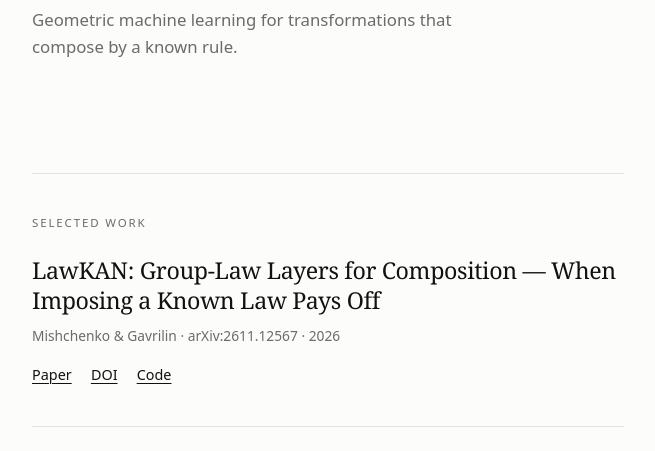
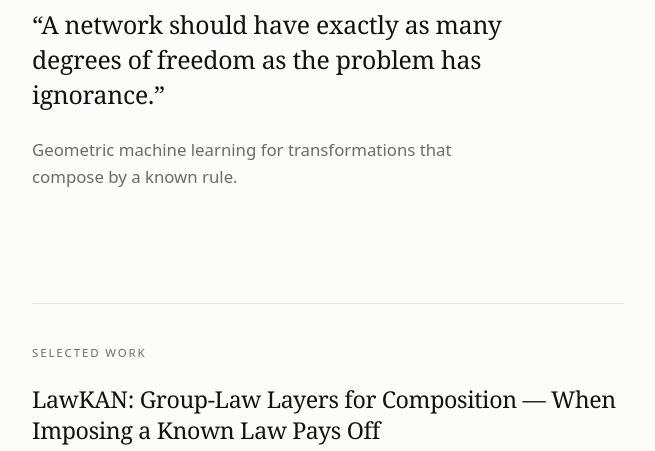
Before and after one commit to occamolab/occamolab.github.io, a plain HTML site: page index.html in a window 1280 px wide. Shown: the part 316-767 px from the top of the page, without its empty margins (312-967 px from the left). Drawn offline with Linux system fonts and the light colour scheme.

Commit message:
Add the OccamoLab research slogan

```diff
--- a/index.html
+++ b/index.html
@@ -29,6 +29,7 @@
         "url": "https://occamolab.org/",
         "logo": "https://occamolab.org/logo.png",
         "description": "Independent research in geometric machine learning, group-structured models, robot calibration, and inertial navigation.",
+        "slogan": "A network should have exactly as many degrees of freedom as the problem has ignorance.",
         "sameAs": ["https://github.com/occamolab"],
         "founder": [
           {"@type": "Person", "name": "Anna Mishchenko"},
@@ -71,6 +72,7 @@
     <section class="hero">
       <p class="kicker">Independent research</p>
       <h1>Structure first.</h1>
+      <p class="manifesto">“A network should have exactly as many degrees of freedom as the problem has ignorance.”</p>
       <p class="sub">Geometric machine learning for transformations that compose by a known rule.</p>
     </section>
 
--- a/style.css
+++ b/style.css
@@ -89,6 +89,16 @@ h1 {
   line-height: 1;
   letter-spacing: -.045em;
 }
+.manifesto {
+  max-width: 34rem;
+  margin: 0 0 1.6rem;
+  font-family: var(--serif);
+  font-size: clamp(1.2rem, 2.6vw, 1.55rem);
+  font-weight: 400;
+  line-height: 1.4;
+  letter-spacing: -.01em;
+}
+
 .sub {
   max-width: 30rem;
   margin: 0;
```
